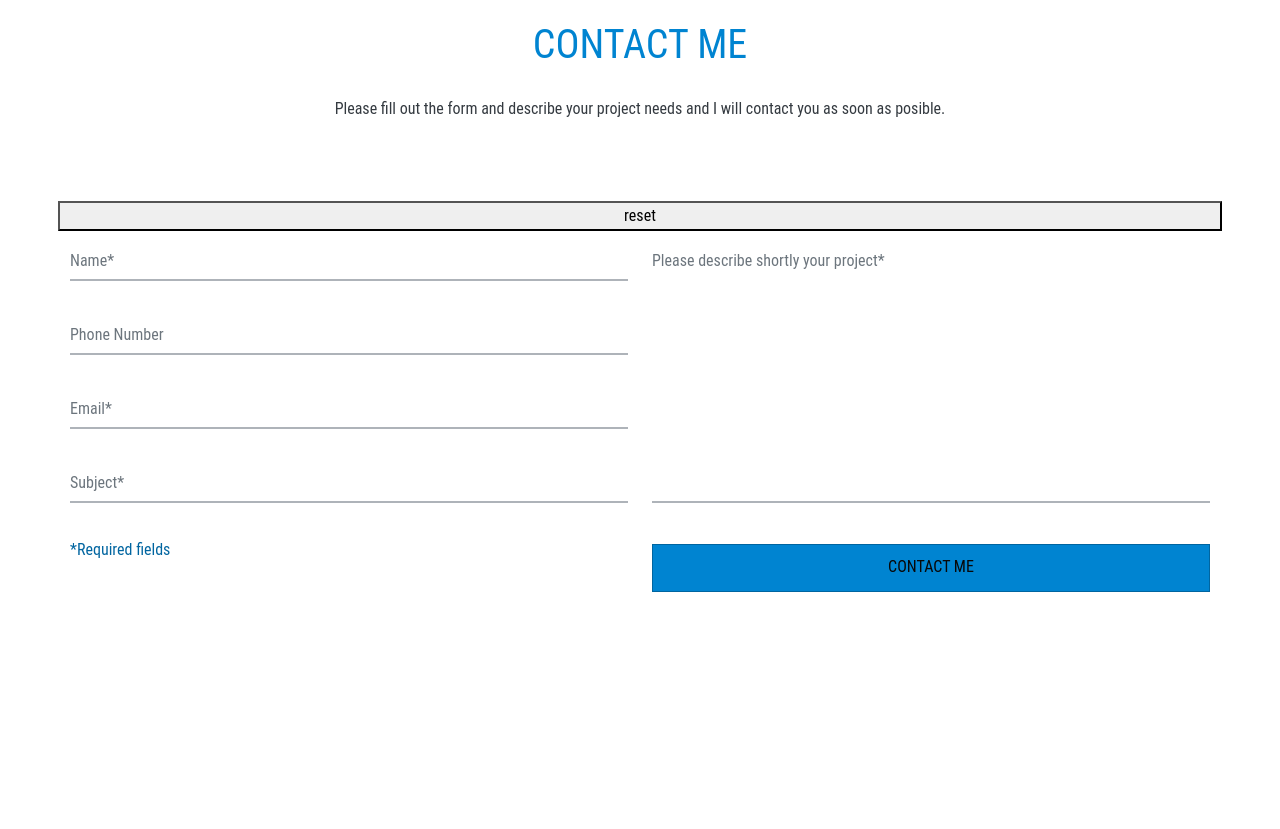
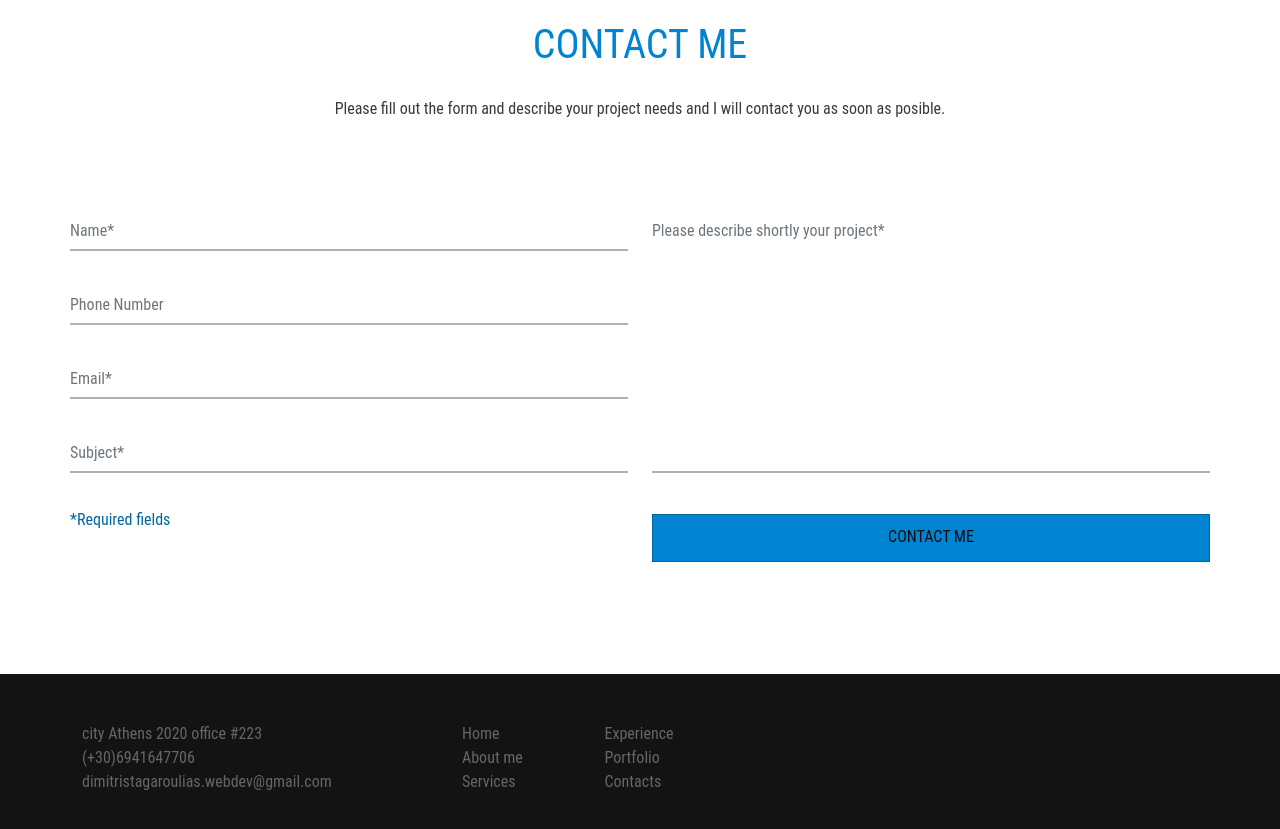
Before and after one commit to DimitrisTagaroulias/My-Portfolio, a React (Create React App) app: page / in a window 1280 px wide. Shown: the part 3760-4589 px from the top of the page. Before the commit the page ends 4464 px from the top, so only its background shows below. Built offline with nearby package versions, Linux system fonts and the light colour scheme.

Commit message:
Footer part 1

```diff
--- a/src/App.css
+++ b/src/App.css
@@ -57,10 +57,11 @@
   /* --primary-lighter-blue: rgb(60, 170, 255); */
   --primary-dark-blue: rgb(0, 101, 160);
   --primary-dark: rgb(52, 58, 64);
+  --primary-dark-boot5: #212529;
   --primary-black: #000000;
   --primary-black-lighter: rgb(19, 19, 19);
   --primary-black-dark: rgb(14, 14, 14); /*unsused*/
-  --primary-black-dark: rgb(8, 8, 8); /*unsused*/
+  --primary-black-darker: rgb(8, 8, 8); /*unsused*/
   --primary-transparent-black: rgba(0, 0, 0, 0.7); /*unsused*/
   /* --primary-light-dark: rgb(95, 99, 105); */
   /* --primary-red: #ef4035; */
@@ -111,7 +112,7 @@ nav ul li {
 .navbar-nav > li > a {
   margin-left: 0.75rem;
   margin-right: 0.75rem;
-  color: var(--primary-white);
+  color: var(--primary-white) !important;
   border-top: 0.1875rem solid var(--primary-dark);
 }
 
@@ -584,7 +585,8 @@ h3.popup-title,
   text-align: center;
   max-width: 53.125rem;
   margin: 0 auto 2rem auto;
-  background-color: var(--primary-black-lighter);
+  background-color: var(--primary-dark-boot5);
+  /* background-color: white; */
   border-radius: 10px;
 }
 
@@ -697,6 +699,7 @@ h3.popup-title,
 .success-message {
   font-weight: 900;
   color: var(--primary-success-green);
+  min-height: 1.5rem;
 }
 
 .error-message {
@@ -706,7 +709,7 @@ h3.popup-title,
 }
 
 .contacts .container {
-  padding: 4rem 0;
+  padding: 2.5rem 0 4rem 0;
 }
 
 .contacts input:focus,
@@ -763,3 +766,32 @@ textarea:focus + .line {
 
 @media (max-width: 255px) {
 }
+
+/**** FOOTER ****/
+
+.footer {
+  position: relative;
+  padding: 3rem;
+  background: var(--primary-black-lighter);
+  color: var(--primary-dark-gray);
+  z-index: 2;
+}
+
+.footer a {
+  text-decoration: none;
+  color: var(--primary-dark-gray);
+  user-select: none;
+}
+#phone-number {
+  user-select: unset;
+}
+
+.footer a:hover {
+  text-decoration: none;
+  color: var(--primary-blue);
+  cursor: pointer;
+}
+
+.footer p {
+  margin-bottom: 0;
+}
--- a/src/App.js
+++ b/src/App.js
@@ -9,6 +9,7 @@ import Experience from "./components/Experience";
 import Portfolio from "./components/Portfolio";
 import Testimonials from "./components/Testimonials";
 import Contacts from "./components/Contacts";
+import Footer from "./components/Footer";
 
 function App() {
   return (
@@ -24,6 +25,7 @@ function App() {
         <Testimonials />
         <Contacts />
       </div>
+      <Footer />
     </>
   );
 }
--- a/src/components/Contacts.js
+++ b/src/components/Contacts.js
@@ -64,9 +64,6 @@ const Contacts = () => {
       <div className="container">
         <form ref={form} onSubmit={handleSubmit(onSubmit)}>
           <div className="row">
-            <button type="button" onClick={() => reset()}>
-              reset
-            </button>
             {/* left-inputs start */}
             <div className="col-md-6 col-sm-12">
               {/* */}
--- /dev/null
+++ b/src/components/Footer.js
@@ -0,0 +1,53 @@
+import React from "react";
+
+const Footer = () => {
+  return (
+    <div className="footer">
+      <div className="container">
+        <div className="row">
+          <div className="col-lg-4 col-md-6 col-sm-6">
+            <div className="d-flex">
+              <p>city Athens 2020 office #223</p>
+            </div>
+            <div className="d-flex">
+              <a id="phone-number" href="tel:694-164-7706">
+                (+30)6941647706
+              </a>
+            </div>
+            <div className="d-flex">
+              <p>dimitristagaroulias.webdev@gmail.com</p>
+            </div>
+          </div>
+          <div className="col-lg-3 col-md-2 col-sm-6">
+            <div className="row">
+              <div className="col">
+                <div>
+                  <a className="footer-nav">Home</a>
+                </div>
+                <div>
+                  <a className="footer-nav">About me</a>
+                </div>
+                <div>
+                  <a className="footer-nav">Services</a>
+                </div>
+              </div>
+              <div className="col">
+                <div>
+                  <a className="footer-nav">Experience</a>
+                </div>
+                <div>
+                  <a className="footer-nav">Portfolio</a>
+                </div>
+                <div>
+                  <a className="footer-nav">Contacts</a>
+                </div>
+              </div>
+            </div>
+          </div>
+        </div>
+      </div>
+    </div>
+  );
+};
+
+export default Footer;
```
